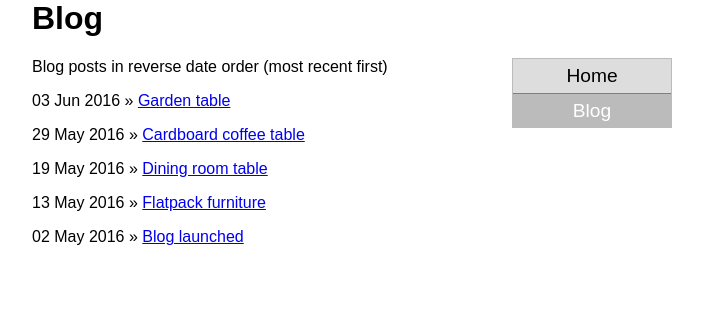
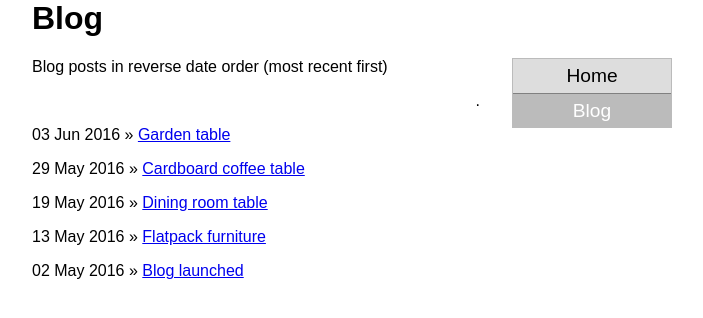
Before and after one commit to arfwilliamson/arfwilliamson.github.io, a Jekyll site: the page built from blog.html, in a window 1280 px wide. Shown: the top 318 px of the page, without its empty margins (208-911 px from the left). Built offline with Jekyll 4.4.1, drawn with Linux system fonts in a browser that asks for light colours.

Commit message:
Update blog.html

```diff
--- a/blog.html
+++ b/blog.html
@@ -3,11 +3,11 @@ layout: default
 title: Blog
 ---
 <p align=left>Blog posts in reverse date order (most recent first)</p>
+<p align=right>.</p>
 {% for post in site.posts %}
     <p>
       {{ post.date | date_to_string }}
       &raquo;
       <a href="{{ post.url }}" title="{{ post.title }}">{{ post.title }}</a>
     </p>
-  {% endfor %}
-</ul>
+{% endfor %}
```
